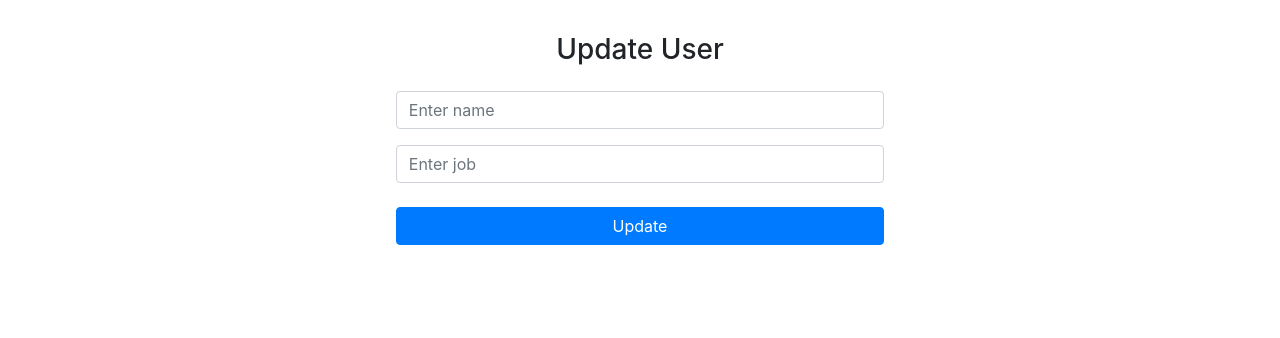
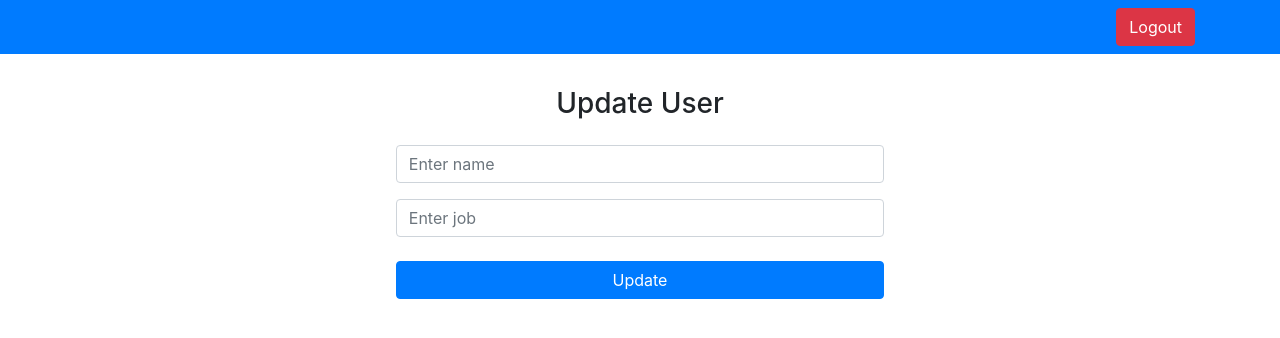
Before and after one commit to Hammerten/react, a React (Create React App) app: page /update in a window 1280 px wide. Shown: the top 338 px of the page. Built offline with nearby package versions, Linux system fonts and the light colour scheme; sample sign-in values are in the browser's storage.

Commit message:
add logout func

```diff
--- a/src/App.js
+++ b/src/App.js
@@ -1,4 +1,4 @@
-import React from "react";
+import React, { useContext } from "react";
 import "./App.css";
 import Login from "./components/Login/Login";
 import Register from "./components/Register/Register";
@@ -6,10 +6,14 @@ import UserContainer from "./containers/UserContainer";
 import { BrowserRouter as Router, Switch, Route } from "react-router-dom";
 import PrivateRoute from "./services/PrivateRoute";
 import UpdateContainer from "./containers/UpdateContainer";
+import Header from "./components/Header/Header";
+import { AuthContext } from "./services/auth";
 
 function App() {
+  const auth = useContext(AuthContext);
   return (
     <Router>
+      {auth.isAuthenticated !== "false" && <Header />}
       <div className="container">
         <Switch>
           <Route path="/login">
--- /dev/null
+++ b/src/components/Header/Header.js
@@ -0,0 +1,21 @@
+import React, { useContext } from "react";
+import { AuthContext } from "../../services/auth";
+
+function Header() {
+  const auth = useContext(AuthContext);
+  return (
+    <nav className="navbar navbar-light bg-primary">
+      <div className="container">
+        <button
+          onClick={() => auth.logOut()}
+          type="button"
+          className="btn btn-danger ml-auto"
+        >
+          Logout
+        </button>
+      </div>
+    </nav>
+  );
+}
+
+export default Header;
--- a/src/components/UserContent/UserInput/UserInput.js
+++ b/src/components/UserContent/UserInput/UserInput.js
@@ -17,7 +17,7 @@ function UserInput({ addUser }) {
   };
 
   return (
-    <div className="container mb-3" style={{ padding: "3%", maxWidth: "50%" }}>
+    <div className="container mb-4" style={{ padding: "3%", maxWidth: "50%" }}>
       <h3 className="mb-4 text-center">Create New User</h3>
       <form onSubmit={handleSubmit(onSubmit)}>
         <div className="form-group">
--- a/src/services/auth.js
+++ b/src/services/auth.js
@@ -6,6 +6,7 @@ export const AuthContext = React.createContext({
   isAuthenticated: "false",
   authenticate(user) {},
   registerUser(user) {},
+  logOut() {},
 });
 
 function AuthComponent(props) {
@@ -40,6 +41,11 @@ function AuthComponent(props) {
       });
   }
 
+  function logOutHandler() {
+    localStorage.setItem("token", "false");
+    setAuthenticated("false");
+  }
+
   return (
     <AuthContext.Provider
       value={{
@@ -50,6 +56,9 @@ function AuthComponent(props) {
         registerUser(user) {
           registerHandler(user);
         },
+        logOut() {
+          logOutHandler();
+        },
       }}
     >
       {props.children}
```
